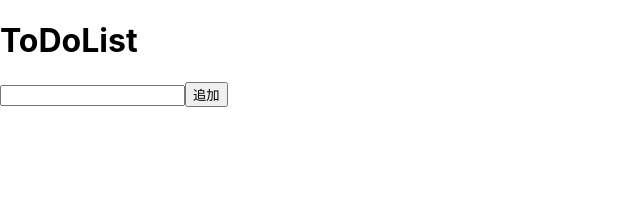
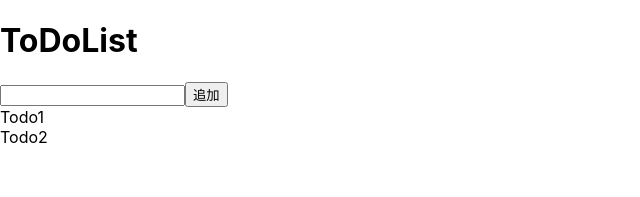
Before and after one commit to osugi21/react-todo-app, a React (Create React App) app in the folder Desktop/react-todo-app/: page / in a window 1280 px wide. Shown: the top 197 px of the page, without its empty margins (0-640 px from the left). Built offline with nearby package versions, Linux system fonts and the light colour scheme.

Commit message:
一つ一つTodoを取り出す

```diff
--- a/Desktop/react-todo-app/src/App.js
+++ b/Desktop/react-todo-app/src/App.js
@@ -6,7 +6,7 @@ import InputTodo from './InputTodo';
 
 function App() {
 
-  const [todos, setTodos] = useState([]);
+  const [todos, setTodos] = useState(["Todo1", "Todo2"]);
   const todoNameRef = useRef();
 
   const addTodo = () => {
@@ -24,7 +24,7 @@ function App() {
       <InputTodo />
     </div>
     <div>
-      <Todolist />
+      <Todolist todos={todos}/>
     </div>
   </div>
   )
--- a/Desktop/react-todo-app/src/Todo.js
+++ b/Desktop/react-todo-app/src/Todo.js
@@ -1,8 +1,9 @@
 import React from 'react'
 
-const Todo =() => {
+const Todo = ({ todo }) => {
   return (
     <div>
+      {todo}
     </div>
   )
 }
--- a/Desktop/react-todo-app/src/Todolist.js
+++ b/Desktop/react-todo-app/src/Todolist.js
@@ -1,12 +1,10 @@
 import React from 'react'
 import Todo from './Todo'
 
-const Todolist = () => {
-  return(
- <div>
-  <Todo />
- </div>
-  )
+const Todolist = ({ todos }) => {
+
+
+  return todos.map((todo) => <Todo todo={todo} key={todo}/>);
 };
 
 export default Todolist
```
